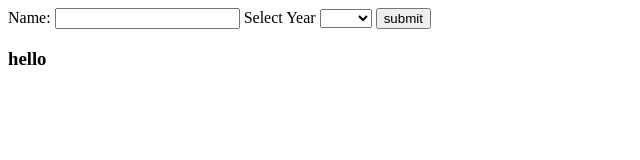
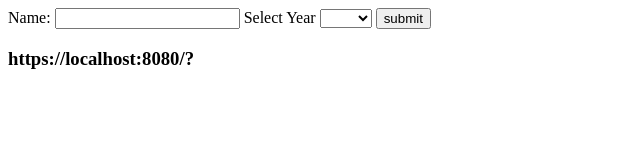
Before and after one commit to acciojob/sharable-urls-vivek-cyber, a website: page main.html in a window 1280 px wide. Shown: the whole page, without its empty margins (0-640 px from the left). Drawn offline with Linux system fonts and the light colour scheme.

Commit message:
created a submission

```diff
--- a/main.html
+++ b/main.html
@@ -31,7 +31,7 @@
         <button onclick="fuc1()" id="submit">submit</button>
     </form>
 
-    <h3 id="url">hello</h3>
+    <h3 id="url">https://localhost:8080/?</h3>
     <script type="text/javascript" src="./script.js">
 </script>
   </body>
--- a/script.js
+++ b/script.js
@@ -7,7 +7,7 @@ function fuc1()
     let submit=document.getElementById("submit")
 
     console.log(name.value)
-    url.innerText="https://localhost:8080/?"
+
     if(name.value=="")
     {
 
```
